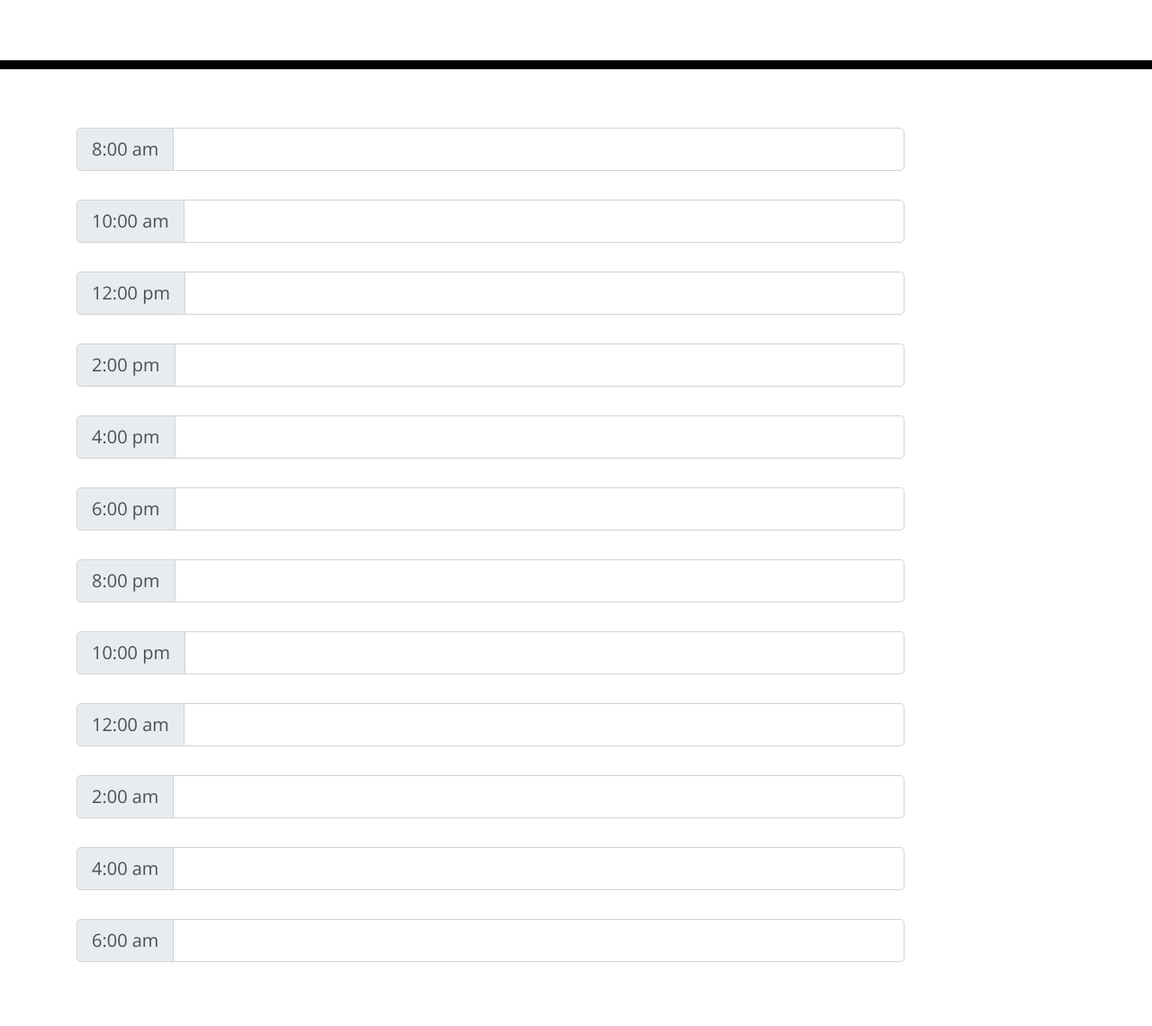
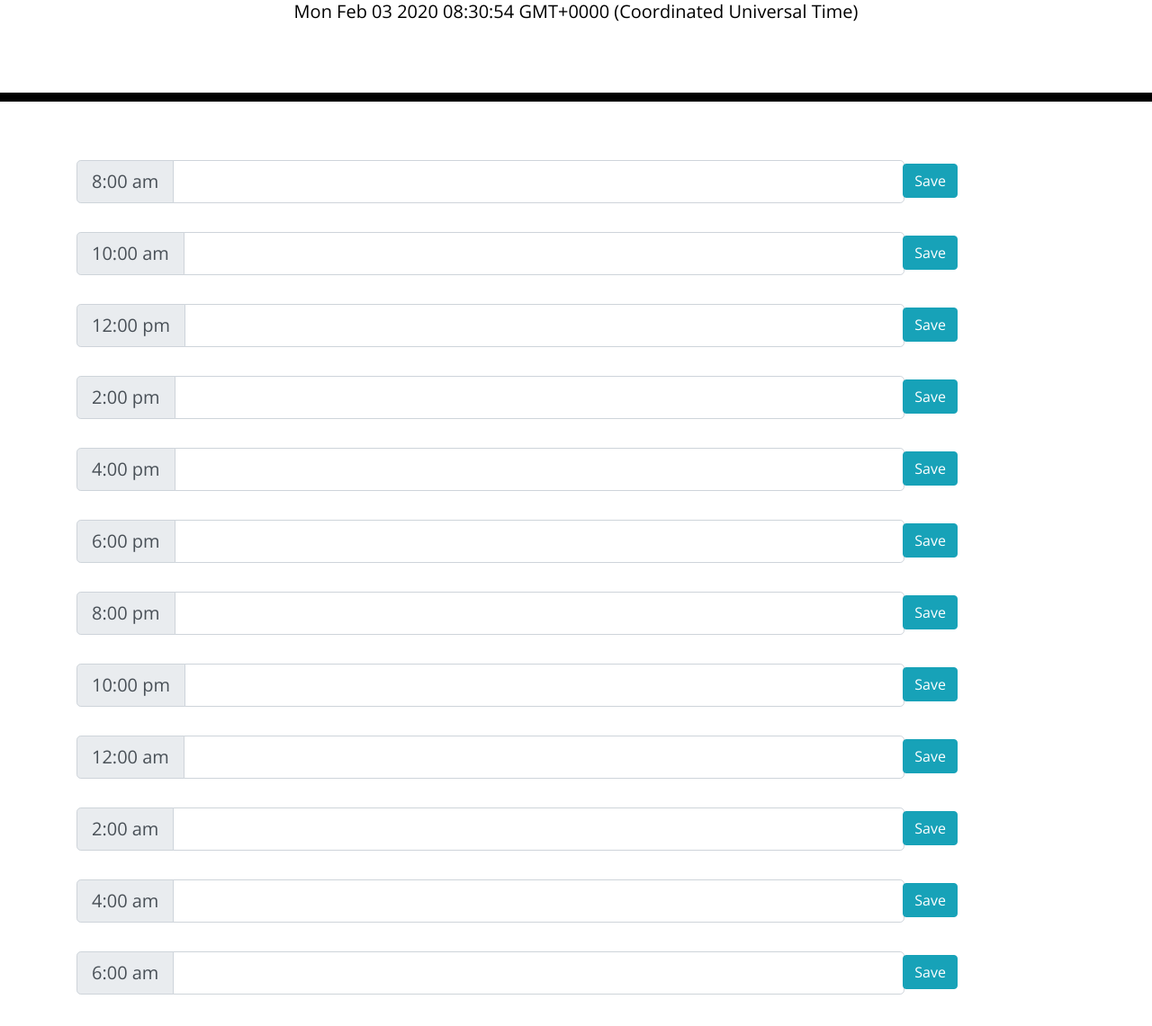
Before and after one commit to ShyaSad/Daily-Planner, a plain HTML site: page index.html in a window 1280 px wide. Shown: the part 191-1332 px from the top of the page at 90% size. Before the commit the page ends 1296 px from the top, so only its background shows below. Drawn offline with nearby package versions, Linux system fonts and the light colour scheme.

Commit message:
small changes

```diff
--- a/index.html
+++ b/index.html
@@ -10,6 +10,7 @@
     integrity="sha384-50oBUHEmvpQ+1lW4y57PTFmhCaXp0ML5d60M1M7uH2+nqUivzIebhndOJK28anvf" crossorigin="anonymous" />
   <link href="https://fonts.googleapis.com/css?family=Open+Sans&display=swap" rel="stylesheet" />
   <link rel="stylesheet" href="style.css" />
+  <script src="https://ajax.googleapis.com/ajax/libs/jquery/3.4.1/jquery.min.js"></script>
   <title>Work Day Scheduler</title>
 </head>
 
@@ -31,6 +32,9 @@
             aria-describedby="inputGroup-sizing-lg">
         </div>
       </div>
+      <div class="col-2">
+        <button type="button" class="btn btn-info btnPos" id="btn1">Save</button>
+      </div>
     </div>
     <div class="row">
       <div class="col-10">
@@ -41,6 +45,9 @@
           <input type="text" class="form-control" aria-label="Sizing example input"
             aria-describedby="inputGroup-sizing-lg">
         </div>
+      </div>
+      <div class="col-2">
+        <button type="button" class="btn btn-info btnPos" id="btn2">Save</button>
       </div>
     </div>
     <div class="row">
@@ -53,6 +60,9 @@
             aria-describedby="inputGroup-sizing-lg">
         </div>
       </div>
+      <div class="col-2">
+        <button type="button" class="btn btn-info btnPos" id="btn3">Save</button>
+      </div>
     </div>
     <div class="row">
       <div class="col-10">
@@ -63,6 +73,9 @@
           <input type="text" class="form-control" aria-label="Sizing example input"
             aria-describedby="inputGroup-sizing-lg">
         </div>
+      </div>
+      <div class="col-2">
+        <button type="button" class="btn btn-info btnPos" id="btn4">Save</button>
       </div>
     </div>
     <div class="row">
@@ -75,6 +88,9 @@
             aria-describedby="inputGroup-sizing-lg">
         </div>
       </div>
+      <div class="col-2">
+        <button type="button" class="btn btn-info btnPos" id="btn5">Save</button>
+      </div>
     </div>
     <div class="row">
       <div class="col-10">
@@ -85,6 +101,9 @@
           <input type="text" class="form-control" aria-label="Sizing example input"
             aria-describedby="inputGroup-sizing-lg">
         </div>
+      </div>
+      <div class="col-2">
+        <button type="button" class="btn btn-info btnPos" id="btn6">Save</button>
       </div>
     </div>
     <div class="row">
@@ -97,6 +116,9 @@
             aria-describedby="inputGroup-sizing-lg">
         </div>
       </div>
+      <div class="col-2">
+        <button type="button" class="btn btn-info btnPos" id="btn7">Save</button>
+      </div>
     </div>
     <div class="row">
       <div class="col-10">
@@ -107,6 +129,9 @@
           <input type="text" class="form-control" aria-label="Sizing example input"
             aria-describedby="inputGroup-sizing-lg">
         </div>
+      </div>
+      <div class="col-2">
+        <button type="button" class="btn btn-info btnPos" id="btn8">Save</button>
       </div>
     </div>
     <div class="row">
@@ -119,6 +144,9 @@
             aria-describedby="inputGroup-sizing-lg">
         </div>
       </div>
+      <div class="col-2">
+        <button type="button" class="btn btn-info btnPos" id="btn9">Save</button>
+      </div>
     </div>
     <div class="row">
       <div class="col-10">
@@ -129,6 +157,9 @@
           <input type="text" class="form-control" aria-label="Sizing example input"
             aria-describedby="inputGroup-sizing-lg">
         </div>
+      </div>
+      <div class="col-2">
+        <button type="button" class="btn btn-info btnPos" id="btn10">Save</button>
       </div>
     </div>
     <div class="row">
@@ -141,6 +172,9 @@
             aria-describedby="inputGroup-sizing-lg">
         </div>
       </div>
+      <div class="col-2">
+        <button type="button" class="btn btn-info btnPos" id="btn11">Save</button>
+      </div>
     </div>
     <div class="row">
       <div class="col-10">
@@ -152,12 +186,16 @@
             aria-describedby="inputGroup-sizing-lg">
         </div>
       </div>
+      <div class="col-2">
+        <button type="button" class="btn btn-info btnPos" id="btn12">Save</button>
+      </div>
     </div>
   </div>
   </div>
 
-
+  <script src="script.js"></script>
   <script src="https://code.jquery.com/jquery-3.4.1.min.js"></script>
+  <script src="https://ajax.googleapis.com/ajax/libs/jquery/3.4.1/jquery.min.js"></script>
   <script src="https://cdnjs.cloudflare.com/ajax/libs/moment.js/2.24.0/moment.min.js"></script>
 </body>
 
--- /dev/null
+++ b/script.js
@@ -0,0 +1,25 @@
+let time = new Date();
+console.log(time);
+console.log($("currentDay"));
+$("#currentDay").text(time);
+
+function storeData(event) {
+    document.preventdefault();
+    localStorage.setItem("#btn1", text);
+};
+
+$("#btn1").on("click", function() {
+    console.log("was clicked");
+    let currentInfo = $(".form-control").val();
+    console.log(currentInfo);
+    localStorage.setItem("form submission",currentInfo);
+
+});
+
+function loadData() {
+    console.log("dataloaded");
+    let gotData = localStorage.getItem("form submission");
+    $(".form-control").val() = gotData;
+};
+
+loadData();
--- a/style.css
+++ b/style.css
@@ -69,3 +69,12 @@ textarea{
   font-size: 20px;
   transition: all .3s ease-in-out;
 }
+
+.btnPos {
+  position: relative;
+  right: 65px;
+  top: 20px;
+  /* margin-top: 25px; */
+  /* margin-right: 150px; */
+
+}
```
